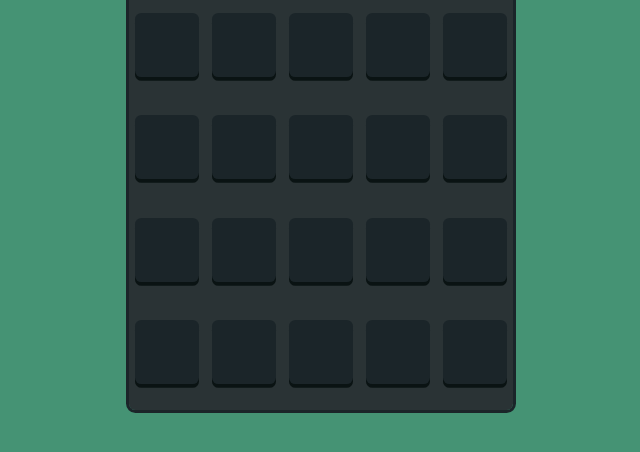
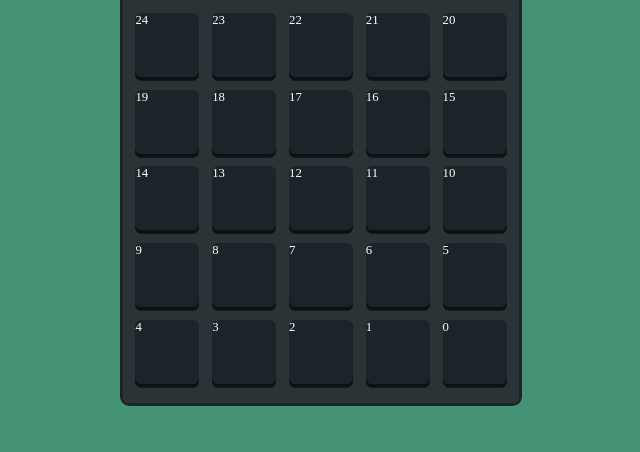
Before and after one commit to Dumbdipshit/MasterMindWebsite, a plain HTML site: page masterMind/index.html in a window 1280 px wide. Shown: the whole page, without its empty margins (319-959 px from the left). Drawn offline with Linux system fonts and the light colour scheme.

Commit message:
wow
idjoah

```diff
--- a/masterMind/css/main.css
+++ b/masterMind/css/main.css
@@ -8,16 +8,17 @@ body{
     display: flex;
     flex-direction: row;
     justify-content: center;
+    color: white;
 }
 
 .game-board-container{
     display: flex;
+    padding: 0 0.5vw;
     flex-wrap: wrap;
     flex-direction: row;
     width: 30vw;
     justify-content: center;
     background-color: #2a3335;
-    height: 31vw;
     border-radius: 0.5vw;
     outline-color: #1b2529;
     outline-width: 0.3vw;
@@ -26,6 +27,7 @@ body{
     top: -1vw;
     padding-top: 2vw;
     gap: 1vw;
+    padding-bottom: 1.5vw;
 }
 
 .game-tile{
@@ -34,4 +36,5 @@ body{
     background-color: #1b2529;
     border-radius: 0.5vw;
     box-shadow: 0vw 0.3vw 0vw 0vw #0a1313;
+    font-size: 1vw;
 }
--- a/masterMind/index.html
+++ b/masterMind/index.html
@@ -3,31 +3,39 @@
 <head>
     <meta charset="UTF-8">
     <meta name="viewport" content="width=device-width, initial-scale=1.0">
-    <title>Document</title>
+    <title>Balatro rip off</title>
     <link rel="stylesheet" href="css/main.css">
 </head>
 <body>
     <div class="game-board-container">
-        <div class="game-tile"></div>
-        <div class="game-tile"></div>
-        <div class="game-tile"></div>
-        <div class="game-tile"></div>
-        <div class="game-tile"></div>
-        <div class="game-tile"></div>
-        <div class="game-tile"></div>
-        <div class="game-tile"></div>
-        <div class="game-tile"></div>
-        <div class="game-tile"></div>
-        <div class="game-tile"></div>
-        <div class="game-tile"></div>
-        <div class="game-tile"></div>
-        <div class="game-tile"></div>
-        <div class="game-tile"></div>
-        <div class="game-tile"></div>
-        <div class="game-tile"></div>
-        <div class="game-tile"></div>
-        <div class="game-tile"></div>
-        <div class="game-tile"></div>
+        <div class="game-tile">24</div>
+        <div class="game-tile">23</div>
+        <div class="game-tile">22</div>
+        <div class="game-tile">21</div>
+        <div class="game-tile">20</div>
+        <div class="game-tile">19</div>
+        <div class="game-tile">18</div>
+        <div class="game-tile">17</div>
+        <div class="game-tile">16</div>
+        <div class="game-tile">15</div>
+        <div class="game-tile">14</div>
+        <div class="game-tile">13</div>
+        <div class="game-tile">12</div>
+        <div class="game-tile">11</div>
+        <div class="game-tile">10</div>
+        <div class="game-tile">9</div>
+        <div class="game-tile">8</div>
+        <div class="game-tile">7</div>
+        <div class="game-tile">6</div>
+        <div class="game-tile">5</div>
+        <div class="game-tile">4</div>
+        <div class="game-tile">3</div>
+        <div class="game-tile">2</div>
+        <div class="game-tile">1</div>
+        <div class="game-tile">0</div>
     </div>
+
+
+    <script src="scripts/Functions.js"></script>
 </body>
 </html>
```
